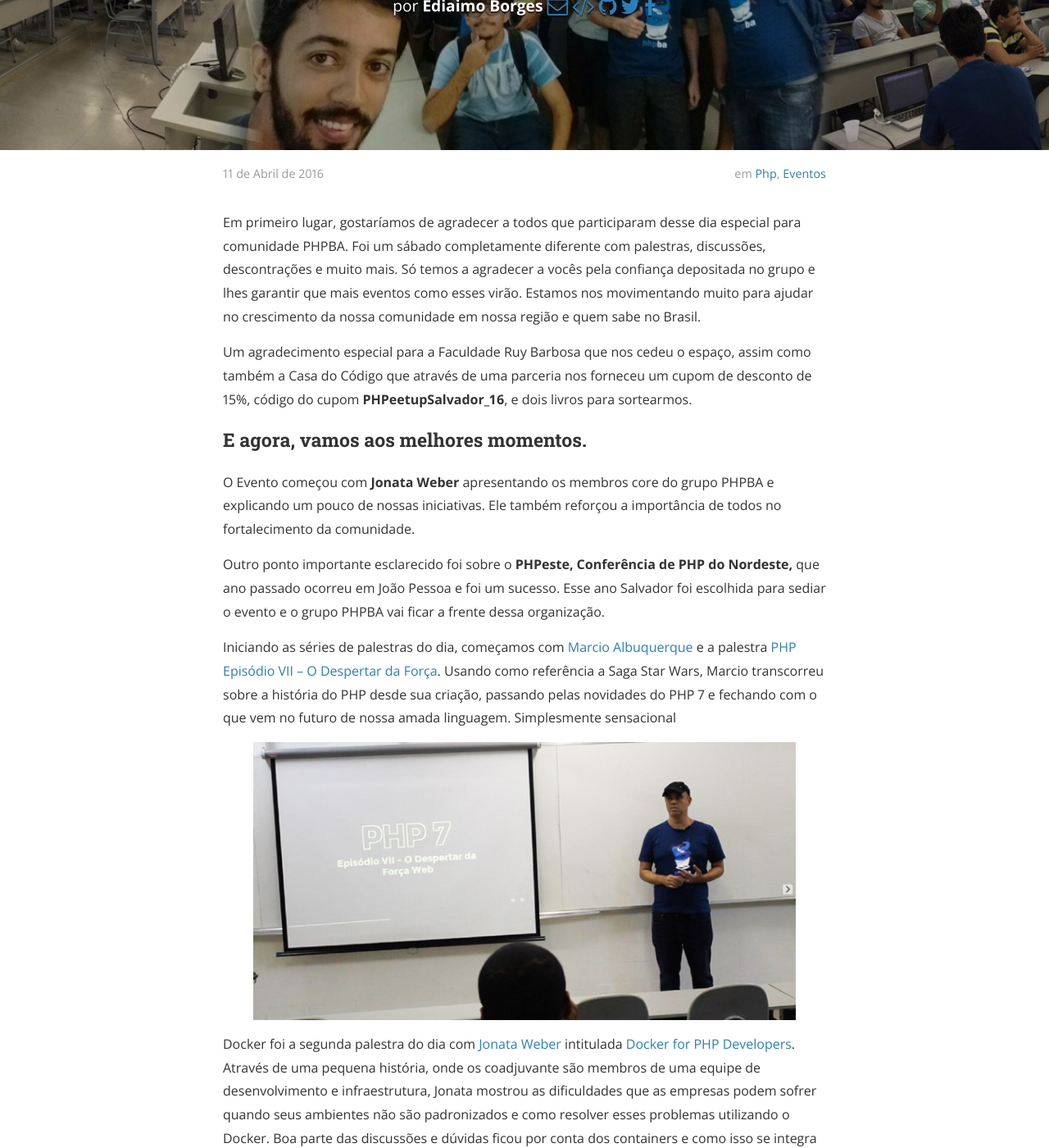
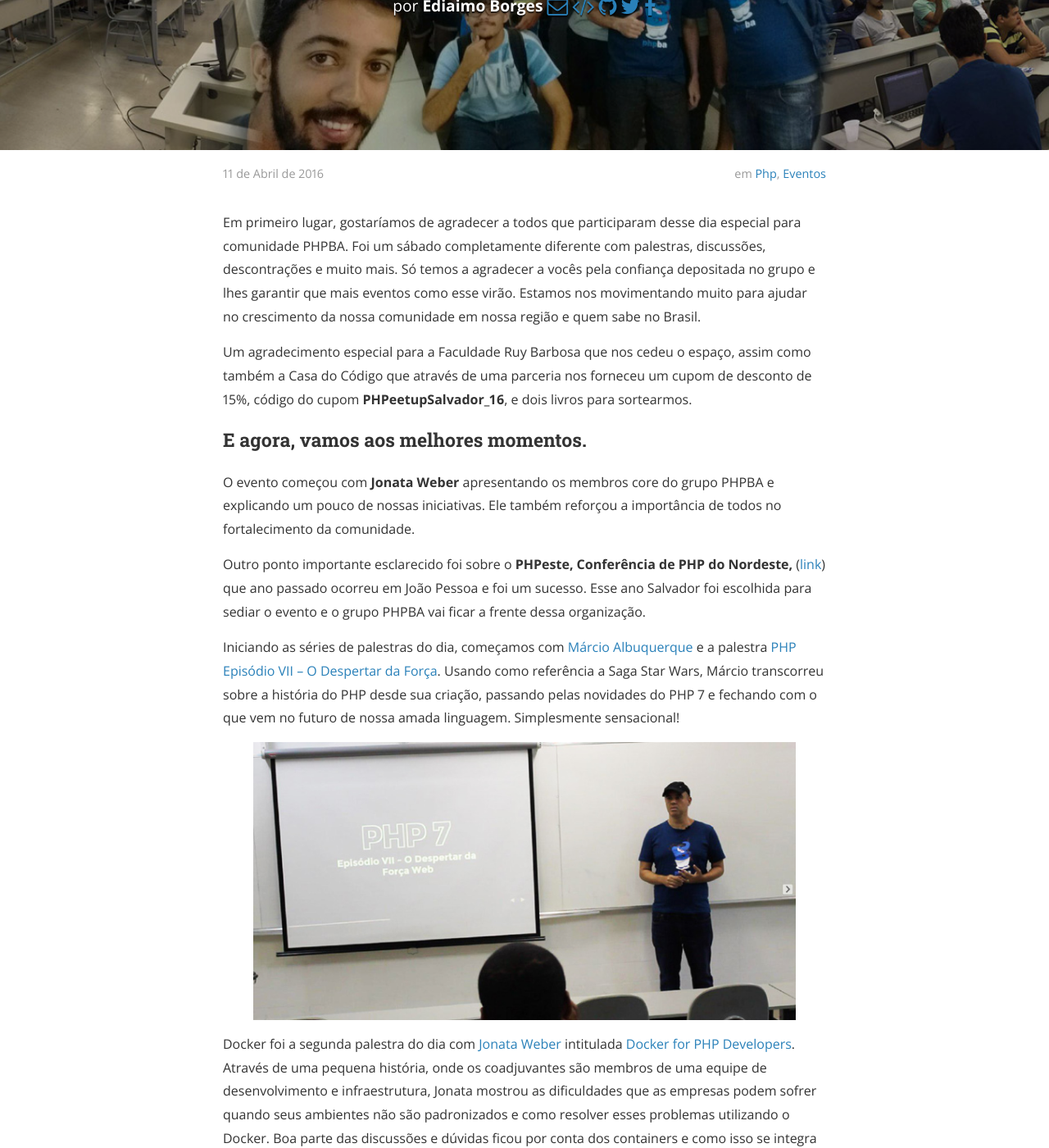
Before and after one commit to phpba/phpba.github.io, a Jekyll site: the page built from _posts/2016-04-05-review-1-phpeetup.md, in a window 1280 px wide and 1400 px high, scrolled down 321 px. Shown: the whole window at 82% size. Built offline with Jekyll 4.4.1, drawn with Linux system fonts in a browser that asks for light colours; nearby versions of some CDN libraries; comment, search, counter and statistics services are not loaded; a style sheet for code colours, icons or effects is not loaded; some of the changed text lies outside the part shown.

Commit message:
Update 2016-04-05-review-1-phpeetup.md
O texto está ótimo, resumiu muito bem o evento!!!

```diff
--- a/_posts/2016-04-05-review-1-phpeetup.md
+++ b/_posts/2016-04-05-review-1-phpeetup.md
@@ -18,45 +18,45 @@
 cover:  "/assets/posts/2016/04/1phpeetup/capa.jpg"
 ---
 
-Em primeiro lugar, gostaríamos de agradecer a todos que participaram desse dia especial para comunidade PHPBA. Foi um sábado completamente diferente com palestras, discussões, descontrações e muito mais. Só temos a agradecer a vocês pela confiança depositada no grupo e lhes garantir que mais eventos como esses virão. Estamos nos movimentando muito para ajudar no crescimento da nossa comunidade em nossa região e quem sabe no Brasil.
+Em primeiro lugar, gostaríamos de agradecer a todos que participaram desse dia especial para comunidade PHPBA. Foi um sábado completamente diferente com palestras, discussões, descontrações e muito mais. Só temos a agradecer a vocês pela confiança depositada no grupo e lhes garantir que mais eventos como esse virão. Estamos nos movimentando muito para ajudar no crescimento da nossa comunidade em nossa região e quem sabe no Brasil.
 
 Um agradecimento especial para a Faculdade Ruy Barbosa que nos cedeu o espaço, assim como também a Casa do Código que através de uma parceria nos forneceu um cupom de desconto de 15%, código do cupom **PHPeetupSalvador_16**, e dois livros para sortearmos.
 
 ### E agora, vamos aos melhores momentos.
 
-O Evento começou com **Jonata Weber** apresentando os membros core do grupo PHPBA e explicando um pouco de nossas iniciativas. Ele também reforçou a importância de todos no fortalecimento da comunidade.
+O evento começou com **Jonata Weber** apresentando os membros core do grupo PHPBA e explicando um pouco de nossas iniciativas. Ele também reforçou a importância de todos no fortalecimento da comunidade.
 
-Outro ponto importante esclarecido foi sobre o **PHPeste, Conferência de PHP do Nordeste,** que ano passado ocorreu em João Pessoa e foi um sucesso. Esse ano Salvador foi escolhida para sediar o evento e o grupo PHPBA vai ficar a frente dessa organização.
+Outro ponto importante esclarecido foi sobre o **PHPeste, Conferência de PHP do Nordeste,** ([link](http://www.phpeste.net/)) que ano passado ocorreu em João Pessoa e foi um sucesso. Esse ano Salvador foi escolhida para sediar o evento e o grupo PHPBA vai ficar a frente dessa organização.
 
-Iniciando as séries de palestras do dia, começamos com [Marcio Albuquerque](https://github.com/mlalbuquerque) e a palestra [PHP Episódio VII – O Despertar da Força](http://culturabeta.com.br/presentations/php-episode-VII/). Usando como referência a Saga Star Wars, Marcio transcorreu sobre a história do PHP desde sua criação, passando pelas novidades do PHP 7 e fechando com o que vem no futuro de nossa amada linguagem. Simplesmente sensacional
+Iniciando as séries de palestras do dia, começamos com [Márcio Albuquerque](https://github.com/mlalbuquerque) e a palestra [PHP Episódio VII – O Despertar da Força](http://culturabeta.com.br/presentations/php-episode-VII/). Usando como referência a Saga Star Wars, Márcio transcorreu sobre a história do PHP desde sua criação, passando pelas novidades do PHP 7 e fechando com o que vem no futuro de nossa amada linguagem. Simplesmente sensacional!
 
 ![Marcio](/assets/posts/2016/04/1phpeetup/marcio.jpg)
 
-Docker foi a segunda palestra do dia com [Jonata Weber](https://github.com/jonataa) intitulada [Docker for PHP Developers](https://speakerdeck.com/jonataa/docker-for-php-developers). Através de uma pequena história, onde os coadjuvante são membros de uma equipe de desenvolvimento e infraestrutura, Jonata mostrou as dificuldades que as empresas podem sofrer quando seus ambientes não são padronizados e como resolver esses problemas utilizando o Docker. Boa parte das discussões e dúvidas ficou por conta dos containers e como isso se integra ao ambiente. No final Jonata fez questão de demonstrar ao vivo o Docker funcionando.
+Docker foi a segunda palestra do dia com [Jonata Weber](https://github.com/jonataa) intitulada [Docker for PHP Developers](https://speakerdeck.com/jonataa/docker-for-php-developers). Através de uma pequena história, onde os coadjuvantes são membros de uma equipe de desenvolvimento e infraestrutura, Jonata mostrou as dificuldades que as empresas podem sofrer quando seus ambientes não são padronizados e como resolver esses problemas utilizando o Docker. Boa parte das discussões e dúvidas ficou por conta dos containers e como isso se integra ao ambiente. No final, Jonata fez questão de demonstrar ao vivo o Docker funcionando.
 
 ![Jonata weber](/assets/posts/2016/04/1phpeetup/jonata.jpg)
 
-Após um pequeno intervalo para pegar um fôlego depois das apresentações impressionante de Jonata e Marcio, foi a vez de [Paulo Almeida](https://github.com/paulodealmeida) com [TDD: Todo or not todo](https://speakerdeck.com/paulodealmeida/tdd-todo-or-not-todo).
+Após um pequeno intervalo para pegar um fôlego depois das apresentações impressionantes de Jonata e Marcio, foi a vez de [Paulo Almeida](https://github.com/paulodealmeida) com [TDD: Todo or not todo](https://speakerdeck.com/paulodealmeida/tdd-todo-or-not-todo).
 
-Explicar **TDD(Desenvolvimento Orientado a Testes)** nunca foi fácil. Não para Paulo que com domínio impressionante do tema tornou essa tarefa muito simples e entendível. Com códigos usados no seu dia a dia de desenvolvedor ele apresentou cada conceito aplicado no TDD, boas práticas e vantagens em seu uso. Além de apresentar o conceito Red, Green e Refactor ele ainda mostrou como instalar o [PHPUnit](https://phpunit.de/), a mais famosa ferramenta de testes em PHP, através do composer.
+Explicar **TDD(Desenvolvimento Orientado a Testes)** nunca foi fácil. Não para Paulo que com domínio impressionante do tema tornou essa tarefa muito simples e entendível. Com códigos usados no seu dia a dia de desenvolvedor ele apresentou cada conceito aplicado no TDD, boas práticas e vantagens em seu uso. Além de apresentar o conceito Red, Green e Refactor ele ainda mostrou como instalar o [PHPUnit](https://phpunit.de/), a mais famosa ferramenta de testes em PHP, através do [Composer](http://getcomposer.org).
 
 ![Paulo](/assets/posts/2016/04/1phpeetup/paulo.jpg)
 
-Depois das três palestras iniciais, entramos no momento **Lightning Talk** do dia e o escolhido para começar foi **[Vinicio Cruz](https://github.com/vinaocruz)**, mais conhecido como Vinão, ou Mr. Vini. Com a palestra **[Prazer, banco de grafos](https://speakerdeck.com/vinaocruz/prazer-banco-de-grafo)** Vini deu um rápida explicação sobre a **teoria dos grafos** e como funciona na prática usando como exemplo os relacionamentos entre amizades e menções no twitter. Depois ele apresentou o sensacional banco de dados [ArangoDB](https://www.arangodb.com/) e sua interface gráfica de gerenciamento.
+Depois das três palestras iniciais, entramos no momento **Lightning Talk** do dia e o escolhido para começar foi **[Vinicius Cruz](https://github.com/vinaocruz)**, mais conhecido como Vinão, ou Mr. Vini. Com a palestra **[Prazer, banco de grafos](https://speakerdeck.com/vinaocruz/prazer-banco-de-grafo)** Vini deu um rápida explicação sobre a **teoria dos grafos** e como funciona na prática usando como exemplo os relacionamentos entre amizades e menções no Twitter. Depois ele apresentou o sensacional banco de dados [ArangoDB](https://www.arangodb.com/) e sua interface gráfica de gerenciamento.
 
-![Vinicio Cruz](/assets/posts/2016/04/1phpeetup/vini.jpg)
+![Vinicius Cruz](/assets/posts/2016/04/1phpeetup/vini.jpg)
 
 Escalar aplicações foi o penúltimo assunto do dia com [Hugo Henrique](https://github.com/hugohenrique) e o tema [Background Jobs: Ao Infinito e Além](https://speakerdeck.com/hugohenrique/background-jobs-ao-infinito-e-alem). Através de um e-commerce, Hugo apresentou um cenário onde a loja precisava receber mais requisições para o Black Friday e a mesma não podia mais investir em recursos computacionais. Eis que surge o [Beanstalkd](https://github.com/kr/beanstalkd) para sanar o problema e transformar cada processo de compra em Jobs separados e independentes rodando em segunda plano.
 
 ![Hugo](/assets/posts/2016/04/1phpeetup/hugo.jpg)
 
-E último assunto do dia, fechando com chave de outro, **o famoso PHPinga**. Nem precisa explicar o que rolou né?. Galera Top d+.
+E último assunto do dia, fechando com chave de ouro, **o famoso PHPinga**. Nem precisa explicar o que rolou né?. Galera Top d+.
 
 ![Phpinga](/assets/posts/2016/04/1phpeetup/phpinga.jpg)
 
 **[Veja mais algumas fotos do evento.](https://www.facebook.com/permalink.php?story_fbid=1767827366770273&id=1452159261670420)**
 
-E você o que achou do evento? Deixe seu comentário.
+E você, o que achou do evento? Deixe seu comentário.
 
 Abraços!
 
```
Also changed, not shown: other parts of _posts/2016-04-05-review-1-phpeetup.md (+4 -4 lines).
